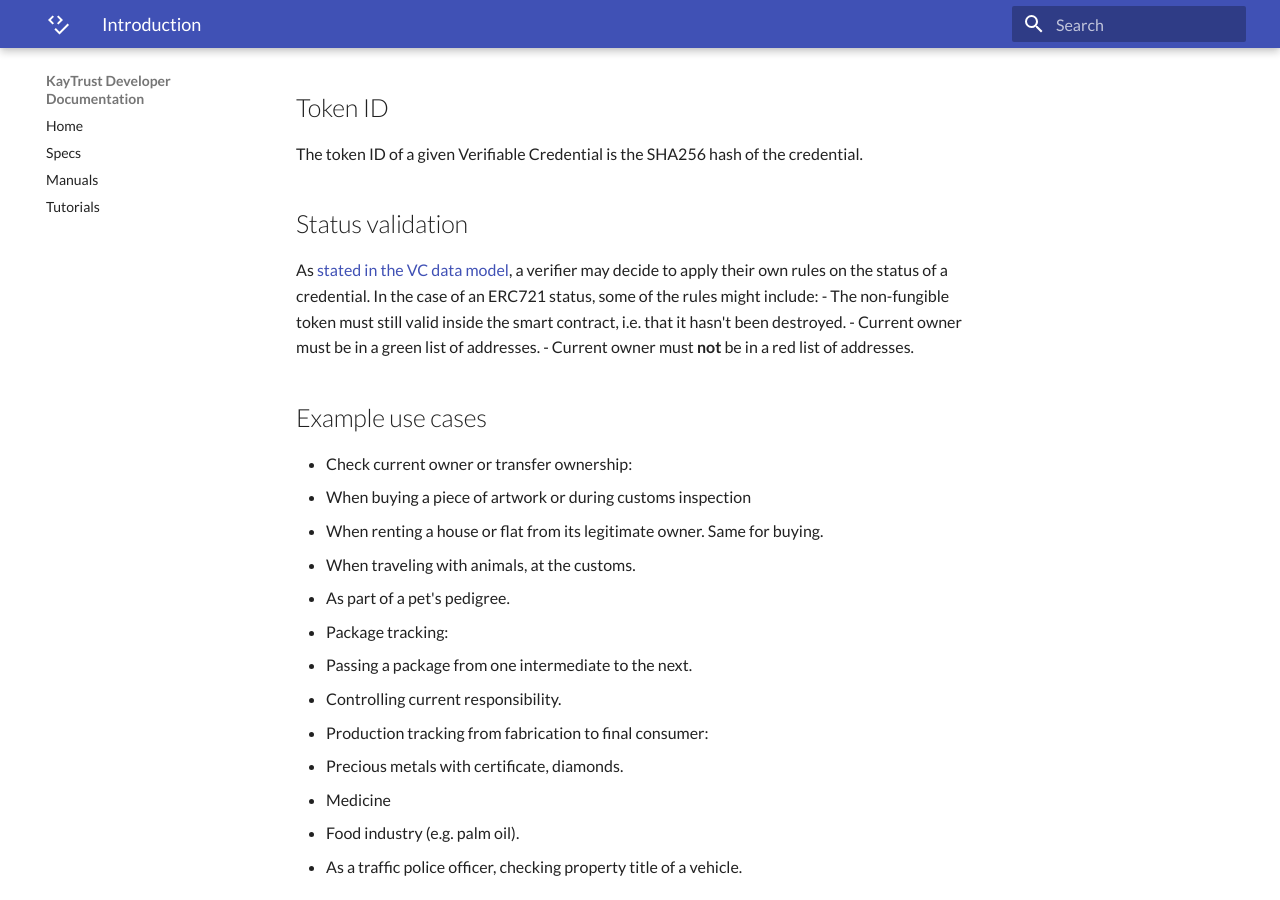
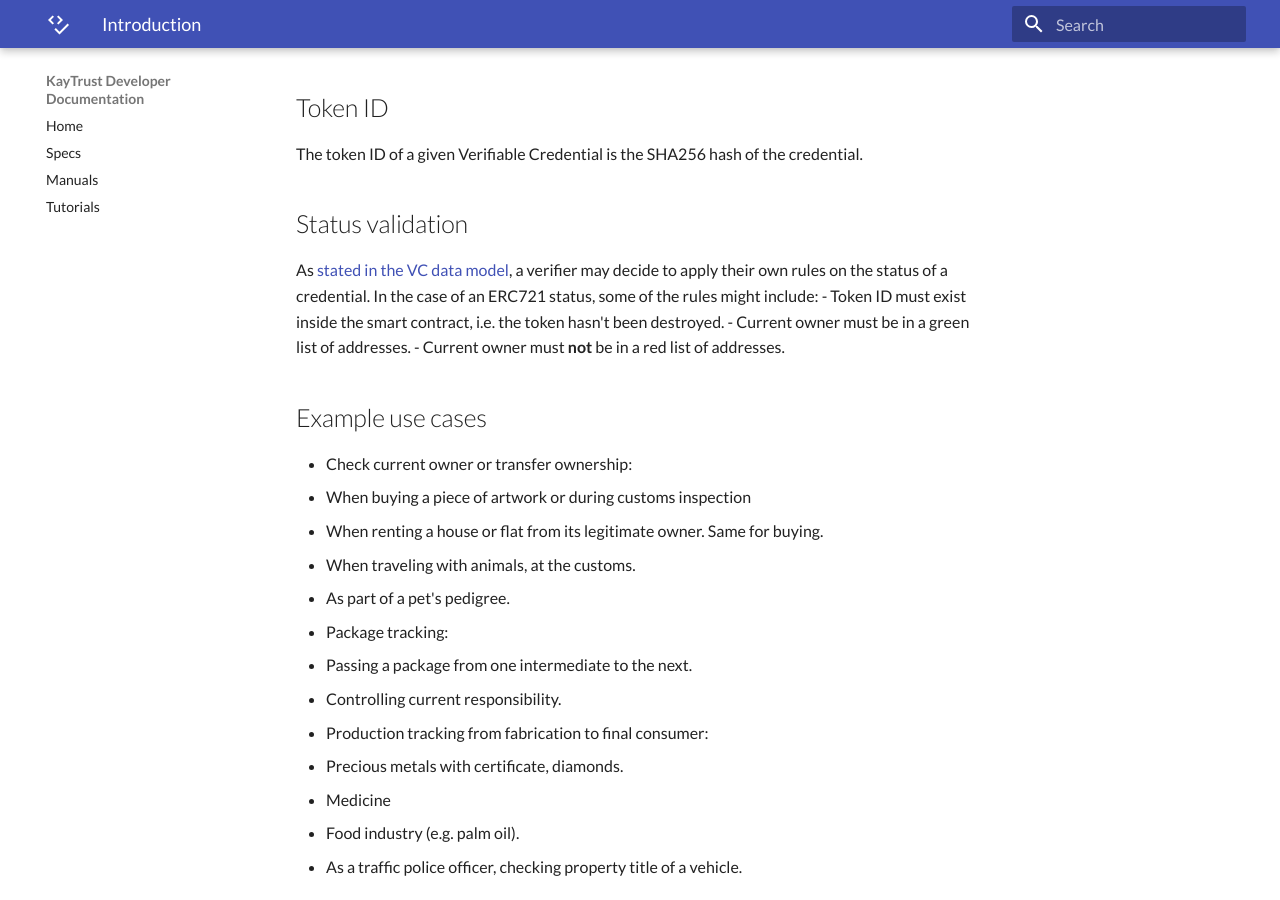
Before and after one commit to KayTrust/kaytrust.github.io, an MkDocs documentation site: the page built from docs/Specs/Credential-Status-ERC721.md, in a window 1280 px wide and 900 px high, scrolled down 894 px. Built offline with MkDocs 1.6.1 and Material for MkDocs 9.7.7, drawn with Linux system fonts in a browser that asks for light colours.

Commit message:
Updated Credential Status ERC721

```diff
--- a/docs/Specs/Credential-Status-ERC721.md
+++ b/docs/Specs/Credential-Status-ERC721.md
@@ -27,7 +27,7 @@ The token ID of a given Verifiable Credential is the SHA256 hash of the credenti
 ## Status validation
 
 As [stated in the VC data model](https://w3c.github.io/vc-data-model/#status-0), a verifier may decide to apply their own rules on the status of a credential. In the case of an ERC721 status, some of the rules might include:
-- The non-fungible token must still valid inside the smart contract, i.e. that it hasn't been destroyed.
+- Token ID must exist inside the smart contract, i.e. the token hasn't been destroyed.
 - Current owner must be in a green list of addresses.
 - Current owner must **not** be in a red list of addresses.
 
```
